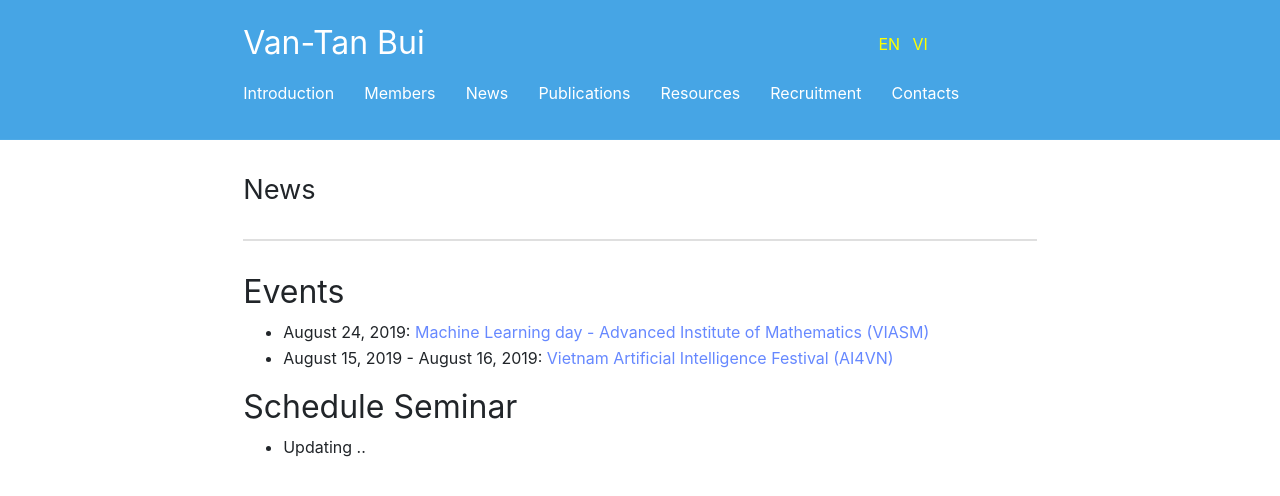
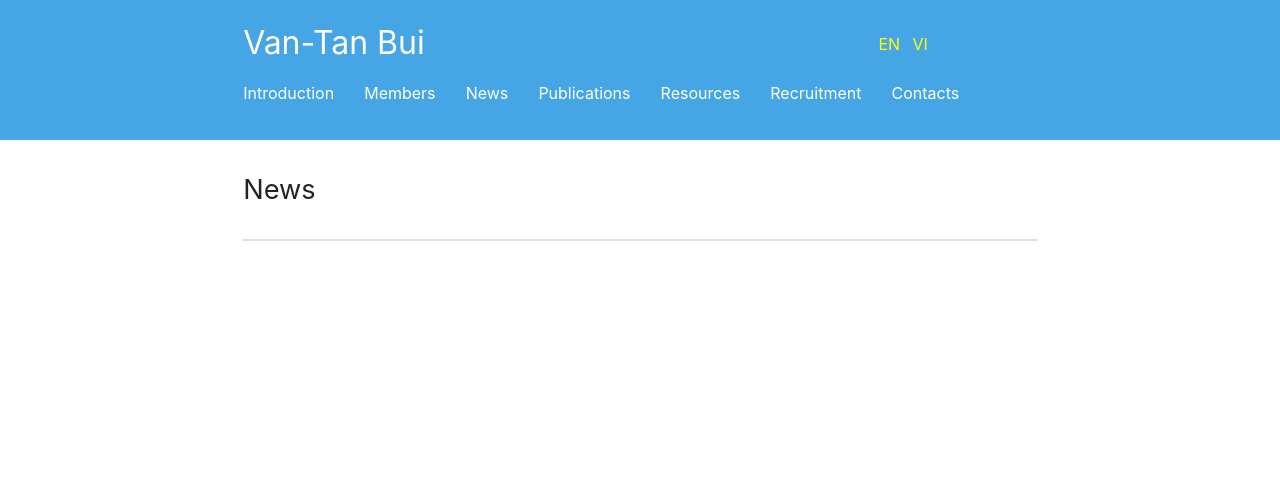
Before and after one commit to BuiTan/BuiTan.github.io, a Jekyll site: the page built from en/News.md, in a window 1280 px wide. Shown: the top 496 px of the page. Built offline with Jekyll 4.4.1, drawn with Linux system fonts in a browser that asks for light colours.

Commit message:
Update News.md

```diff
--- a/en/News.md
+++ b/en/News.md
@@ -7,10 +7,3 @@ order: 2
 ---
 # News
 ---
-
-## Events
-* August 24, 2019: [Machine Learning day - Advanced Institute of Mathematics (VIASM)](https://viasm.edu.vn/hdkh/machine-learning-day)
-* August 15, 2019 - August 16, 2019: [Vietnam Artificial Intelligence Festival (AI4VN)](https://ai4vn.vnexpress.net)
-
-## Schedule Seminar
-* Updating ..
```
